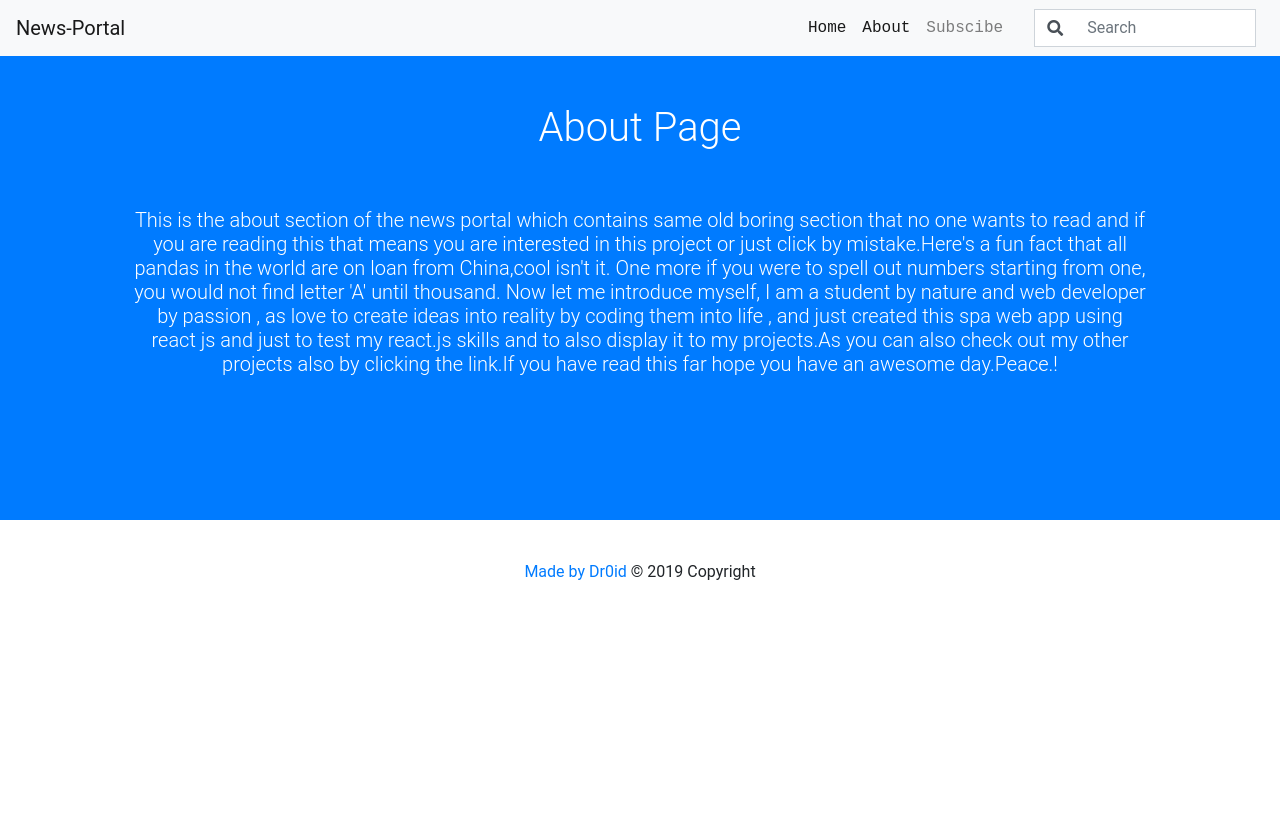
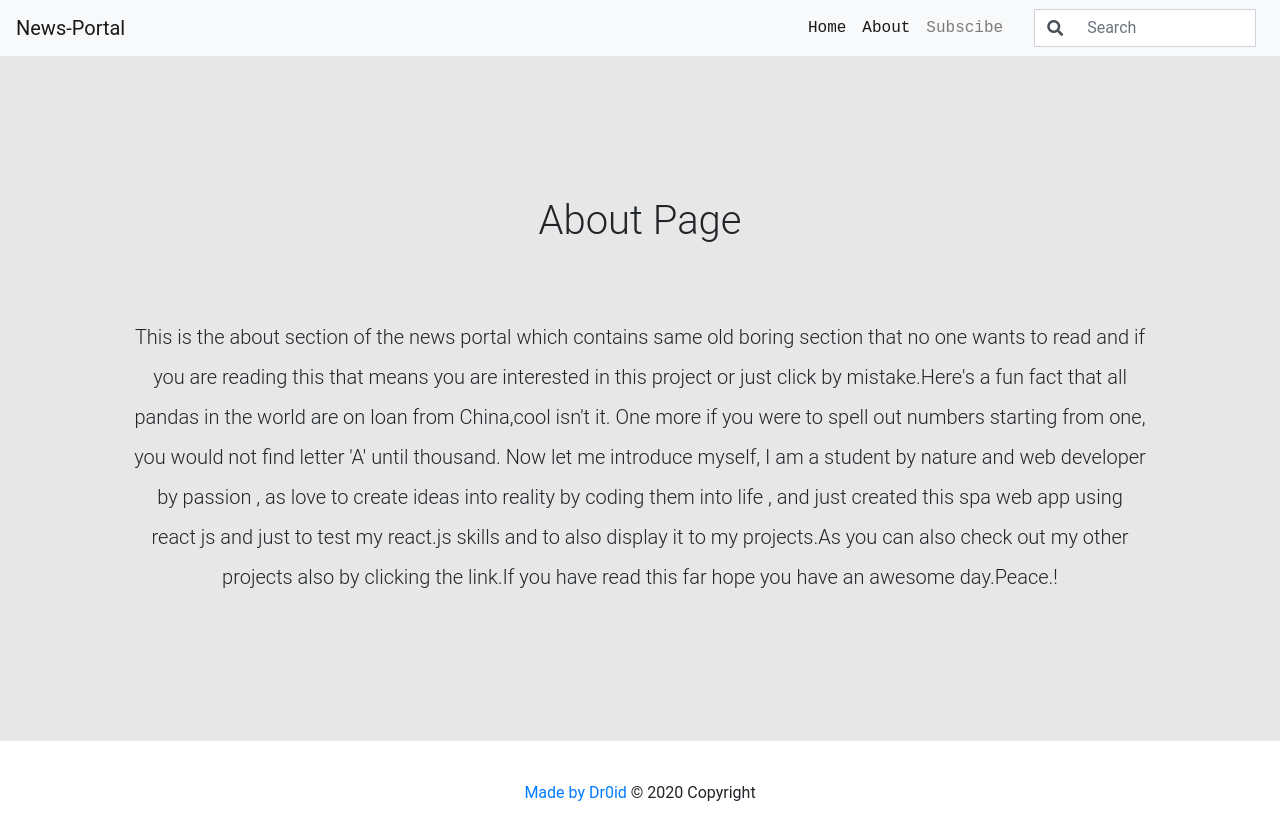
Before and after one commit to dr0id007/news-portal2.0, a React (Create React App) app: page /about in a window 1280 px wide. Before the commit the page ends 800 px from the top, so only its background shows below. Built offline with nearby package versions, Linux system fonts and the light colour scheme.

Commit message:
error and style fixes

```diff
--- a/src/App.js
+++ b/src/App.js
@@ -5,6 +5,7 @@ import Navbar from "./comp/views/navbar";
 import View from "./comp/views/view";
 import About from "./comp/views/about";
 import Subscribe from "./comp/views/subscribe";
+import Footer from "./comp/views/footer";
 
 export default class App extends Component {
   render() {
@@ -12,12 +13,15 @@ export default class App extends Component {
       <div>
         <Router>
           <Navbar />
+          <div className="main-component">
             <Switch>
               <Route path={"/subscribe"} component={Subscribe} />
               <Route path={"/about"} component={About} />
               <Route path={"/view"} component={View} />
               <Route path={"/"} component={Home} />
             </Switch>
+          </div>
+          <Footer className="footer" />
         </Router>
       </div>
     );
--- a/src/comp/views/about.js
+++ b/src/comp/views/about.js
@@ -1,13 +1,13 @@
 import React from "react";
-import Footer from "./footer";
+// import Footer from "./footer";
 
 const about = () => {
   return (
     <div>
-      <header className="text-center py-5 mb-4 bg-b">
-        <div className="container">
-          <h1 className="font-weight-light text-white ">About Page</h1>
-          <h5 className="text-white font-weight-light p-5 mb-5">
+      <header className="text-center py-5 mb-4 bg-gray">
+        <div className="container about">
+          <h1 className="font-weight-light ">About Page</h1>
+          <h5 className="font-weight-light p-5 mb-5">
             This is the about section of the news portal which contains same old
             boring section that no one wants to read and if you are reading this
             that means you are interested in this project or just click by
@@ -24,7 +24,7 @@ const about = () => {
           </h5>
         </div>
       </header>
-      <Footer />
+      {/* <Footer /> */}
     </div>
   );
 };
--- a/src/comp/views/footer.js
+++ b/src/comp/views/footer.js
@@ -4,9 +4,12 @@ import { NavLink } from "react-router-dom";
 export default class footer extends Component {
   render() {
     return (
-      <footer className="page-footer font-small blue mt-4">
+      <footer
+        style={{ position: "relative", bottom: "0%" }}
+        className="page-footer font-small blue mt-4 footer"
+      >
         <div className="footer-copyright text-center py-3">
-          <NavLink to="/"> Made by Dr0id </NavLink>© 2019 Copyright
+          <NavLink to="/"> Made by Dr0id </NavLink>© 2020 Copyright
         </div>
       </footer>
     );
--- a/src/comp/views/home.js
+++ b/src/comp/views/home.js
@@ -8,13 +8,13 @@ class home extends Component {
   state = {
     data: "",
     card: "",
-    redux_data: ""
+    redux_data: "",
   };
 
   async componentDidMount() {
     const data = await Fetch(null);
     await this.setState({
-      data: data
+      data: data,
     });
   }
 
@@ -30,13 +30,12 @@ class home extends Component {
             {this.props.state === "" ? this.state.data : this.props.state}
           </div>
         </div>
-        <Footer />
       </div>
     );
   }
 }
 
-const mapStateToProps = state => {
+const mapStateToProps = (state) => {
   return { state: state.data };
 };
 
--- a/src/comp/views/view.js
+++ b/src/comp/views/view.js
@@ -5,7 +5,7 @@ import Footer from "./footer";
 export default class about extends Component {
   state = {
     data: this.props.location.data,
-    width: (50 * window.innerWidth) / 100
+    width: (50 * window.innerWidth) / 100,
   };
 
   componentDidMount() {
@@ -14,7 +14,7 @@ export default class about extends Component {
 
   onResize = () => {
     this.setState({
-      width: (50 * window.innerWidth) / 100
+      width: (50 * window.innerWidth) / 100,
     });
   };
 
@@ -32,7 +32,7 @@ export default class about extends Component {
             </div>
           </div>
           <div className="row">
-            <div className="col-10-md col">
+            <div className="col-12-md col">
               <img
                 width={this.state.width}
                 src={this.state.data.urlToImage}
@@ -40,18 +40,20 @@ export default class about extends Component {
                 className="header-image"
               />
             </div>
-            <div className="col-10-md col mt-2">
-              <p>
+            <div className="col-12-md col mt-2">
+              <p style={{ color: "#7c7c7c" }}>
                 {this.state.data.description}
                 {this.state.data.content}
               </p>
-              <a href={this.state.data.url} className="btn btn-outline-primary">
-                Full Article
-              </a>
             </div>
           </div>
+          <div className="mt-4">
+            <a href={this.state.data.url} className="btn btn-outline-primary">
+              Full Article
+            </a>
+          </div>
         </div>
-        <Footer className="mt-5 pt-5" />
+        {/* <Footer className="mt-5 pt-5" /> */}
       </div>
     );
   }
--- a/src/index.js
+++ b/src/index.js
@@ -2,6 +2,7 @@ import React from "react";
 import ReactDOM from "react-dom";
 import App from "./App";
 import "./style/style.css";
+import "./style/App.css";
 import { createStore } from "redux";
 import { Provider } from "react-redux";
 import Reducer from "./comp/redux/reducer";
--- /dev/null
+++ b/src/style/App.css
@@ -0,0 +1,44 @@
+* {
+    box-sizing: border-box;
+}
+
+*:before,
+*:after {
+    box-sizing: border-box;
+}
+
+html,
+body {
+    height: 100%;
+    position: relative;
+}
+
+.main-container {
+    min-height: 100vh;
+    /* will cover the 100% of viewport */
+    overflow: hidden;
+    display: block;
+    position: relative;
+    padding-bottom: 100px;
+    /* height of your footer */
+}
+
+footer {
+    position: absolute;
+    bottom: 0;
+    width: 100%;
+}
+
+.about {
+    padding-top: 6%;
+}
+
+.subscribe {
+    padding-top: 6%;
+    padding-bottom: 40vh;
+}
+
+.font-weight-light {
+    font-weight: 100;
+    line-height: 2em;
+}
--- a/src/style/style.css
+++ b/src/style/style.css
@@ -1,11 +1,13 @@
 * {
   padding: 0%;
-  margin: 0%; }
+  margin: 0%;
+}
 
 body {
   height: 100%;
   width: 100%;
-  font-family: "Roboto", sans-serif; }
+  font-family: "Roboto", sans-serif;
+}
 
 /* navbar */
 .navbar-nav {
@@ -13,54 +15,70 @@ body {
   flex-direction: row;
   justify-content: flex-end;
   width: 100%;
-  font-family: "B612 Mono", monospace; }
+  font-family: "B612 Mono", monospace;
+}
 
 /* topbar */
 .topbar {
-  width: 100%; }
+  width: 100%;
+}
 
 .topbar .navbar-nav {
   display: flex;
   flex-direction: row;
   justify-content: space-evenly;
-  width: 100%; }
+  width: 100%;
+}
 
 .topbar a,
 .topbar .btn {
   color: #7c7f84 !important;
-  background-color: transparent; }
+  background-color: transparent;
+}
 
 .topbar a:hover,
 .topbar .btn:hover {
-  color: black !important; }
+  color: black !important;
+}
 
 .block {
   display: inline-block;
-  overflow: hidden; }
+  overflow: hidden;
+}
 
 .card {
   width: 250px;
-  box-shadow: 0 4px 8px 0 rgba(0, 0, 0, 0.2), 0 6px 20px 0 rgba(0, 0, 0, 0.19); }
+  box-shadow: 0 4px 8px 0 rgba(0, 0, 0, 0.2), 0 6px 20px 0 rgba(0, 0, 0, 0.19);
+}
 
 /*navbar icon */
 .icon {
   border-right: none;
-  border-radius: 50px; }
+  border-radius: 50px;
+}
 
 .searc {
   border-left: none;
-  border-radius: 0% !important; }
+  border-radius: 0% !important;
+}
 
 /* subscribe */
 .sub {
   border-top-left-radius: 0%;
-  border-bottom-left-radius: 0%; }
+  border-bottom-left-radius: 0%;
+}
 
 /* color */
 .col-b {
-  color: #007bff; }
+  color: #007bff;
+}
 
 .bg-b {
-  background-color: #007bff; }
+  background-color: #007bff;
+}
+
+.bg-gray {
+  background-color: #e7e7e7;
+}
 
 /*# sourceMappingURL=style.css.map */
--- a/src/style/style.scss
+++ b/src/style/style.scss
@@ -25,6 +25,7 @@ $topColor: #7c7f84;
 .topbar {
   width: 100%;
 }
+
 .topbar .navbar-nav {
   display: flex;
   flex-direction: row;
@@ -81,3 +82,7 @@ $topColor: #7c7f84;
 .bg-b {
   background-color: #007bff;
 }
+
+.bg-gray {
+  background-color: #e7e7e7;
+}
```
Also changed, not shown: package.json (+4 -3 lines), 2 other files (tests, documents, lock files or other folders). Lines whose indentation alone changed are shown as unchanged.
